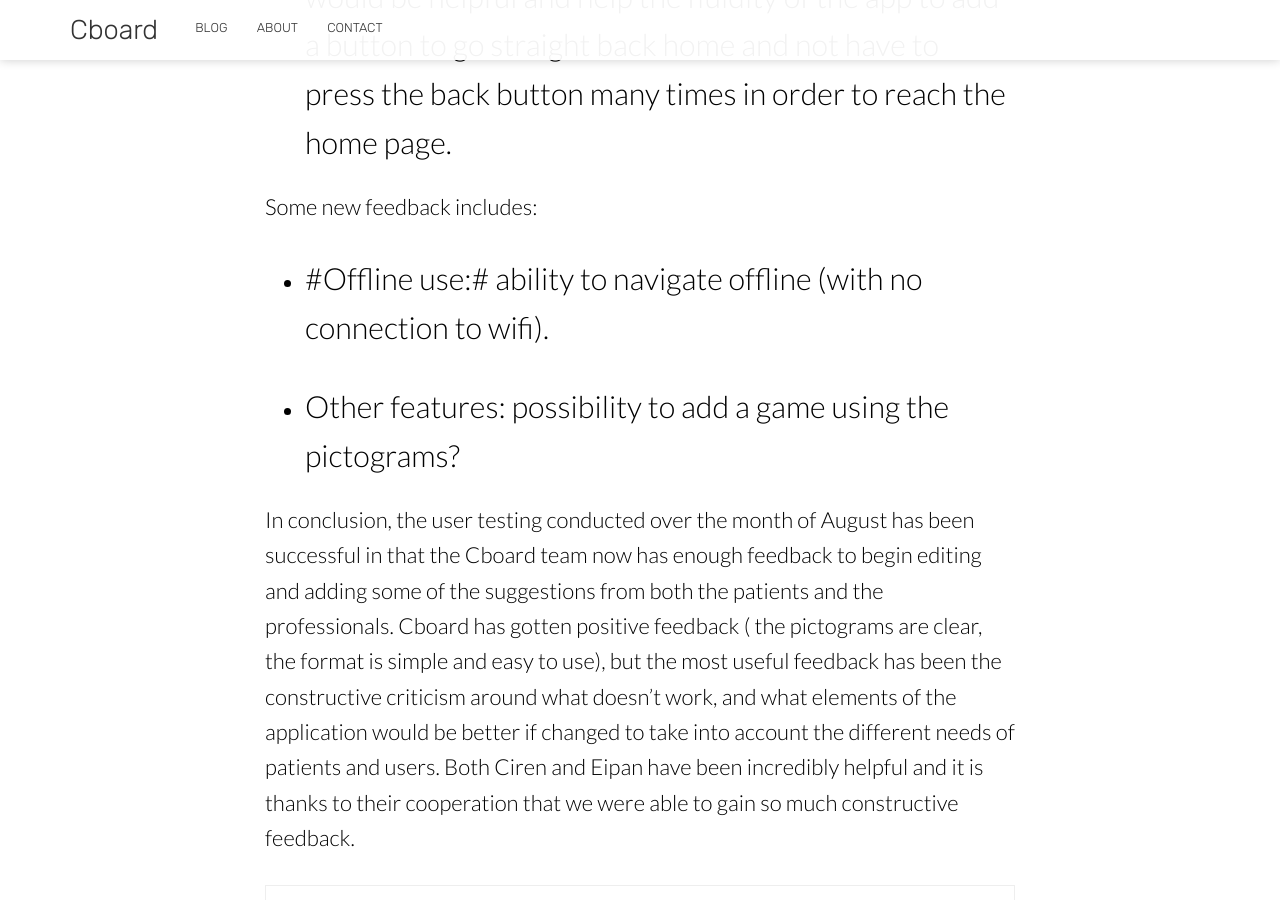
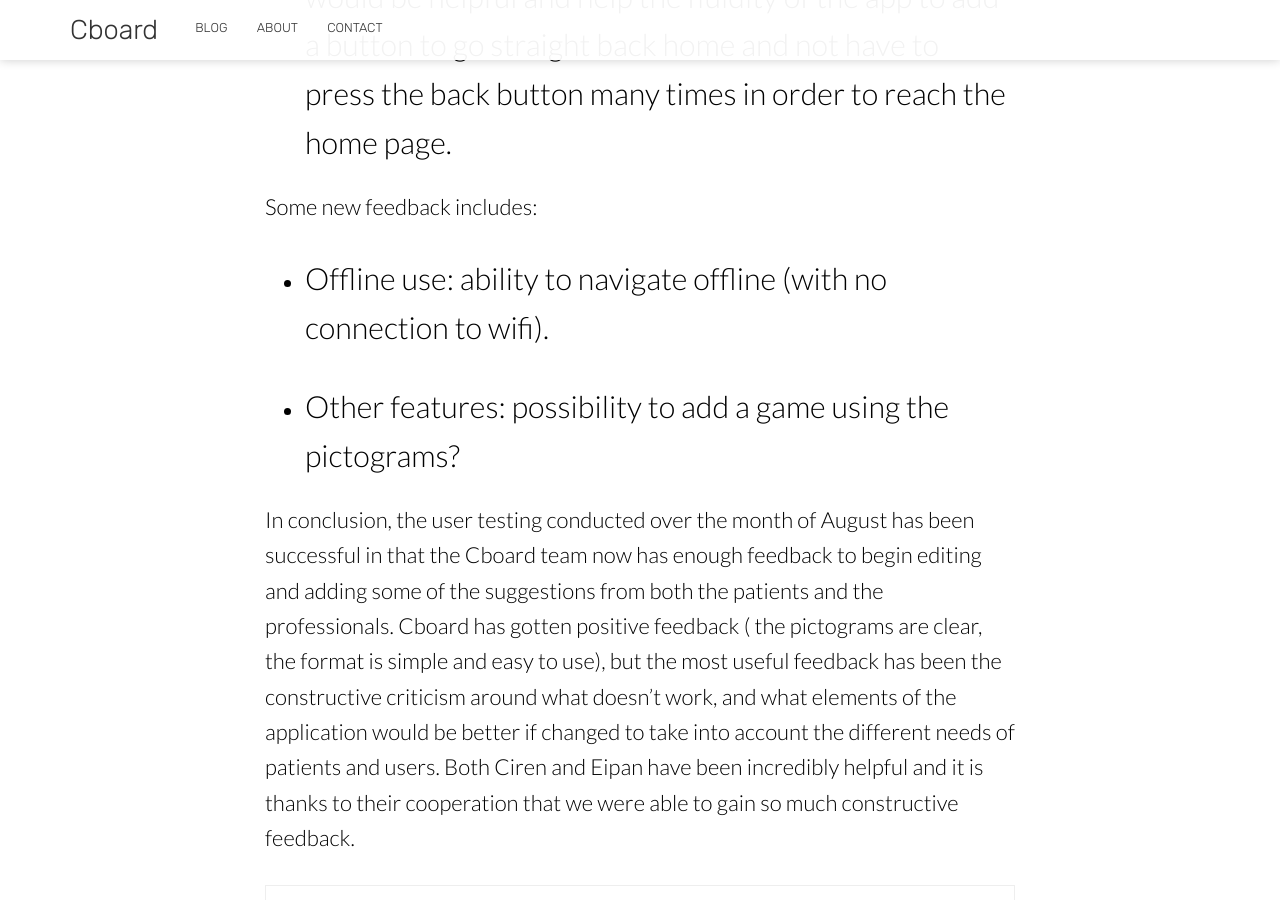
Before and after one commit to cboard-org/cboard-io, a Jekyll site: the page built from _posts/2018-09-05-cboard-usability-testing-2.md, in a window 1280 px wide and 900 px high, scrolled down 3443 px. Built offline with Jekyll 4.4.1, drawn with Linux system fonts in a browser that asks for light colours; nearby versions of some CDN libraries.

```diff
--- a/_posts/2018-09-05-cboard-usability-testing-2.md
+++ b/_posts/2018-09-05-cboard-usability-testing-2.md
@@ -38,7 +38,7 @@ We finished the initial user testing at Ciren and Eipan on August 28th . The fee
 
 Some new feedback includes:
 
-- #Offline use:# ability to navigate offline (with no connection to wifi).
+- Offline use: ability to navigate offline (with no connection to wifi).
 
 - Other features: possibility to add a game using the pictograms?
 
```
